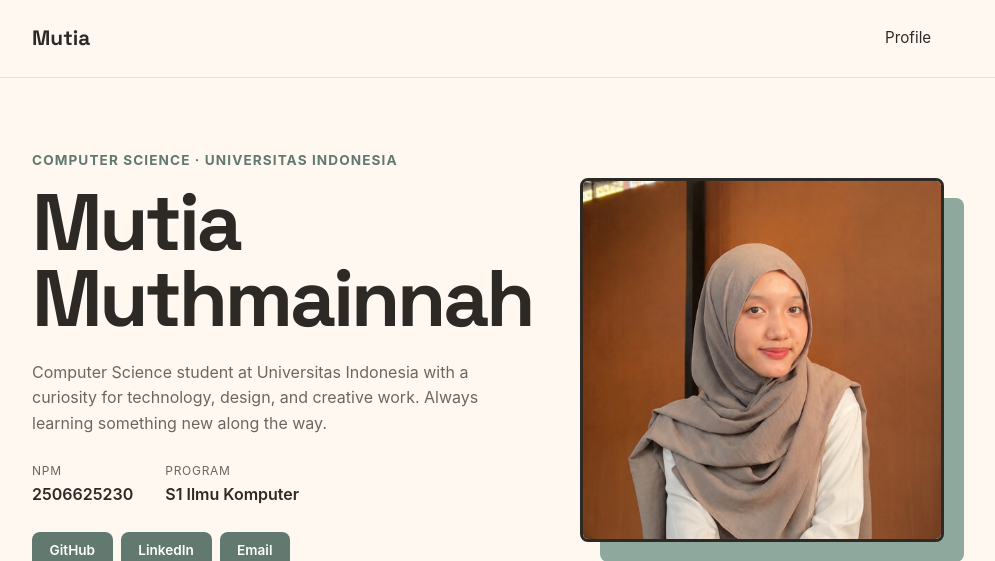
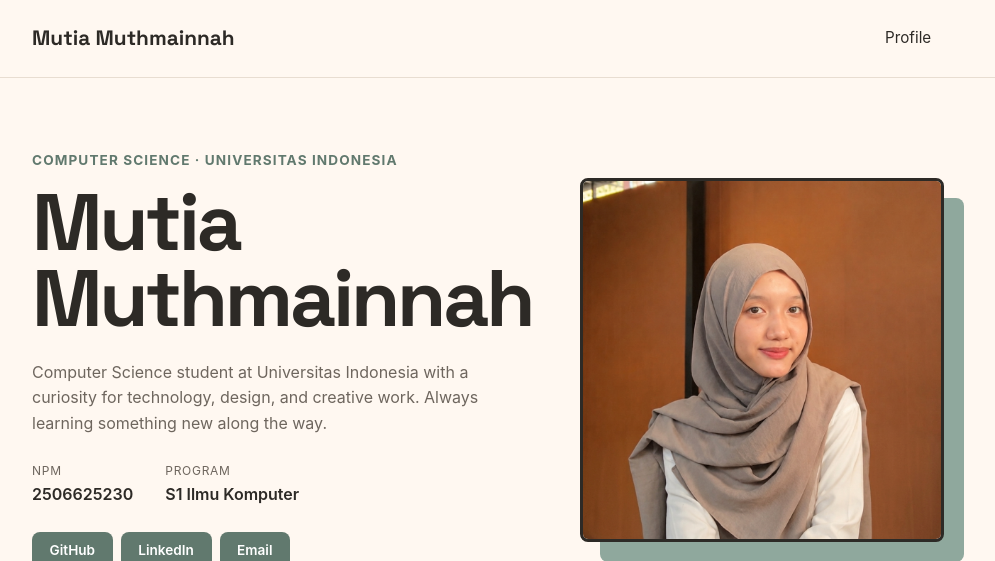
Before and after one commit to mutiamth/myportofolio, a Python web app: template templates/index.html in a window 1280 px wide. Shown: the top 561 px of the page, without its empty margins (152-1147 px from the left). Run offline with Jinja, Linux system fonts and the light colour scheme; the template is opened without the code that fills it, so the values that code supplies are empty.

```diff
--- a/templates/index.html
+++ b/templates/index.html
@@ -12,7 +12,7 @@
 <body>
     <header class="site-header">
         <div class="container">
-            <a href="#profile" class="brand">Mutia</a>
+            <a href="#profile" class="brand">Mutia Muthmainnah</a>
             <nav>
                 <a href="#profile">Profile</a>
             </nav>
```
